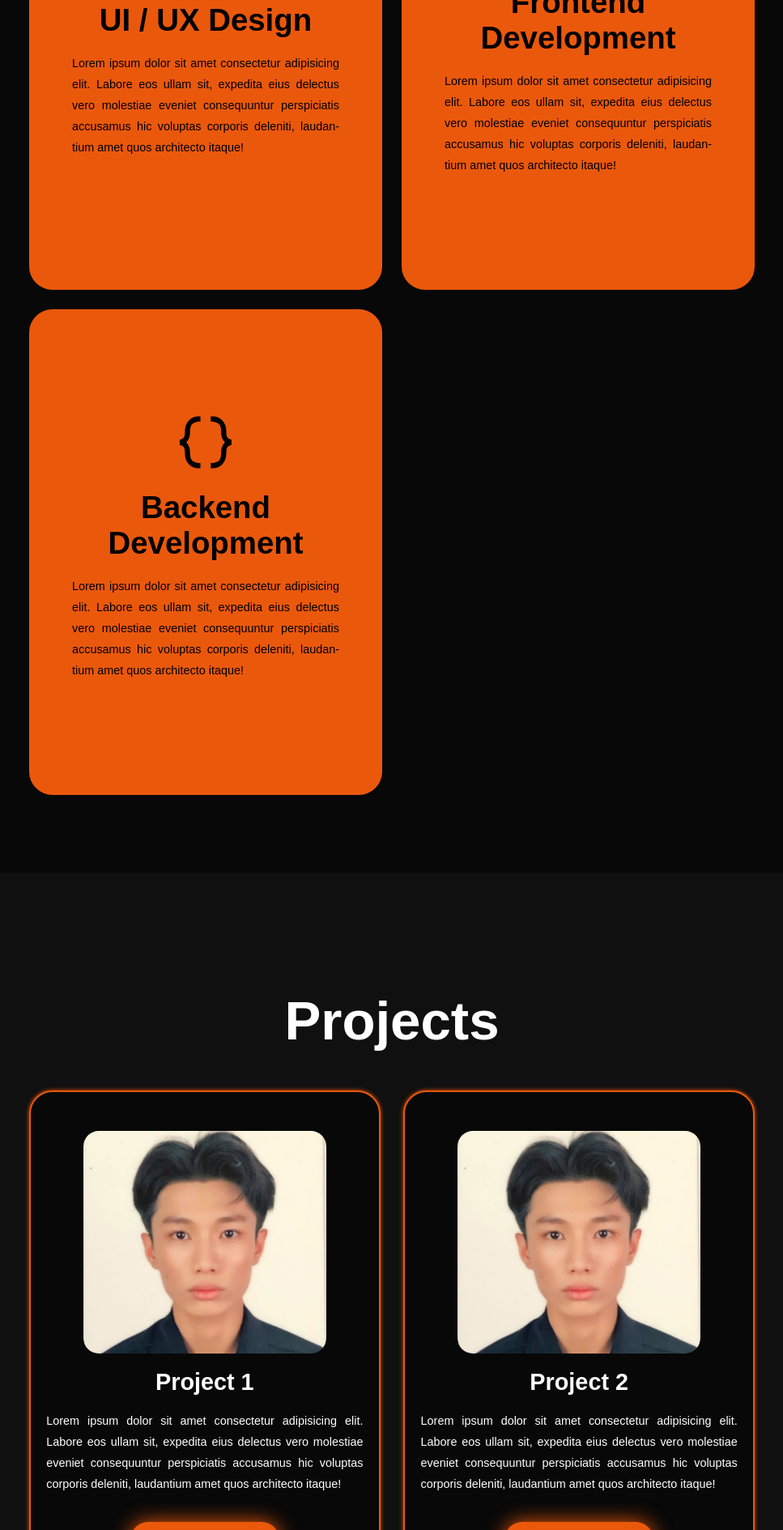
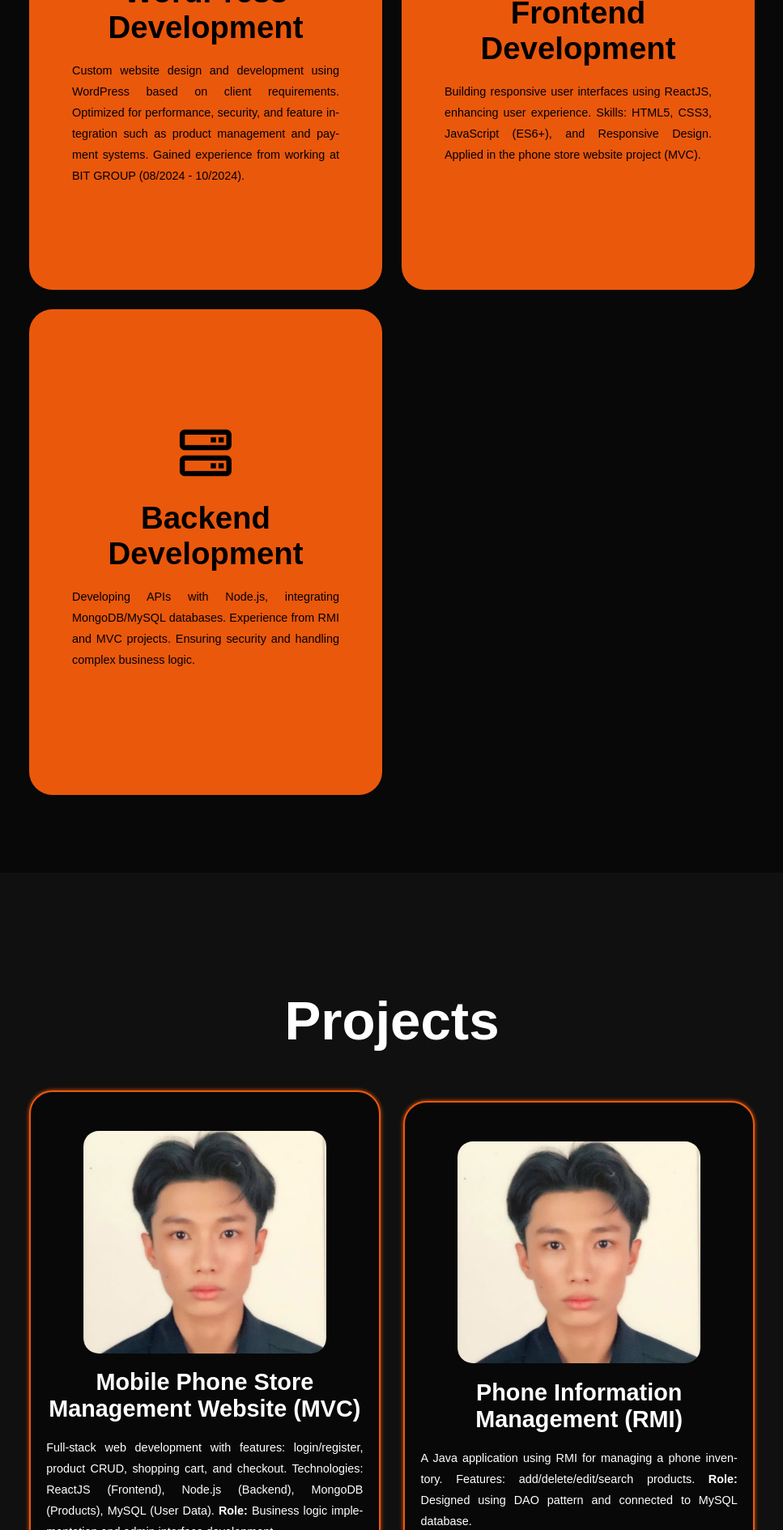
Before and after one commit to HoangDucHue/My_Portfolio, a plain HTML site: page index.html in a window 1280 px wide. Shown: the part 2160-4050 px from the top of the page at 81% size, without its empty margins (156-1123 px from the left). Drawn offline with nearby package versions, Linux system fonts and the light colour scheme.

Commit message:
update services and projects

```diff
--- a/index.html
+++ b/index.html
@@ -93,26 +93,37 @@
         <div class="services-container">
             <div class="service-box">
                 <div class="service-info">
-                    <i class="bx bxl-figma"></i>
-                    <h4>UI / UX Design</h4>
-                    <p>Lorem ipsum dolor sit amet consectetur adipisicing elit. Labore eos ullam sit, expedita eius delectus vero molestiae eveniet consequuntur perspiciatis accusamus hic voluptas corporis deleniti, laudantium amet quos architecto itaque!</p>
+                    <i class="bx bxl-wordpress"></i>
+                    <h4>WordPress Development</h4>
+                    <p>
+                        Custom website design and development using WordPress based on client requirements.
+                        Optimized for performance, security, and feature integration such as product management and payment systems.
+                        Gained experience from working at BIT GROUP (08/2024 - 10/2024).
+                    </p>
                 </div>
             </div>
 
 
             <div class="service-box">
                 <div class="service-info">
-                    <i class="bx bx-code"></i>
+                    <i class="bx bxl-react"></i>
                     <h4>Frontend Development</h4>
-                    <p>Lorem ipsum dolor sit amet consectetur adipisicing elit. Labore eos ullam sit, expedita eius delectus vero molestiae eveniet consequuntur perspiciatis accusamus hic voluptas corporis deleniti, laudantium amet quos architecto itaque!</p>
+                    <p>
+                        Building responsive user interfaces using ReactJS, enhancing user experience.
+                        Skills: HTML5, CSS3, JavaScript (ES6+), and Responsive Design.
+                        Applied in the phone store website project (MVC).
+                    </p>
                 </div>
             </div>
 
             <div class="service-box">
                 <div class="service-info">
-                    <i class="bx bx-code-curly"></i>
+                    <i class="bx bx-server"></i>
                     <h4>Backend Development</h4>
-                    <p>Lorem ipsum dolor sit amet consectetur adipisicing elit. Labore eos ullam sit, expedita eius delectus vero molestiae eveniet consequuntur perspiciatis accusamus hic voluptas corporis deleniti, laudantium amet quos architecto itaque!</p>
+                    <p>
+                        Developing APIs with Node.js, integrating MongoDB/MySQL databases.
+                        Experience from RMI and MVC projects. Ensuring security and handling complex business logic.
+                    </p>
                 </div>
             </div>
         </div>
@@ -126,21 +137,29 @@
             <div class="project-card">
                 <img src="duchue2.jpg" alt="">
 
-                <h3>Project 1</h3>
+                <h3>Mobile Phone Store Management Website (MVC)</h3>
 
-                <p>Lorem ipsum dolor sit amet consectetur adipisicing elit. Labore eos ullam sit, expedita eius delectus vero molestiae eveniet consequuntur perspiciatis accusamus hic voluptas corporis deleniti, laudantium amet quos architecto itaque!</p>
+                <p>
+                    Full-stack web development with features: login/register, product CRUD, shopping cart, and checkout.
+                    Technologies: ReactJS (Frontend), Node.js (Backend), MongoDB (Products), MySQL (User Data).
+                    <strong>Role:</strong> Business logic implementation and admin interface development.
+                </p>
 
-                <div class="btn">Review Project</div>
+                <a href="https://github.com/HoangDuchue/Mobile_Phone_Store_Website_Management" class="btn" target="_blank">View on GitHub</a>
             </div>
 
             <div class="project-card">
                 <img src="duchue2.jpg" alt="">
 
-                <h3>Project 2</h3>
+                <h3>Phone Information Management (RMI)</h3>
 
-                <p>Lorem ipsum dolor sit amet consectetur adipisicing elit. Labore eos ullam sit, expedita eius delectus vero molestiae eveniet consequuntur perspiciatis accusamus hic voluptas corporis deleniti, laudantium amet quos architecto itaque!</p>
+                <p>
+                    A Java application using RMI for managing a phone inventory.
+                    Features: add/delete/edit/search products.
+                    <strong>Role:</strong> Designed using DAO pattern and connected to MySQL database.
+                </p>
 
-                <div class="btn">Review Project</div>
+                <a href="https://github.com/HoangDuchue/Mobile_Phone_Store_Website" class="btn" target="_blank">View on GitHub</a>
             </div>
         </div>
     </section>
--- a/style.css
+++ b/style.css
@@ -12,6 +12,7 @@
     --second-bg--color: #101010;
     --text-color: white;
     --main-color: #ea580c;
+    scroll-padding-top: 100px;
 }
 
 html {
```
